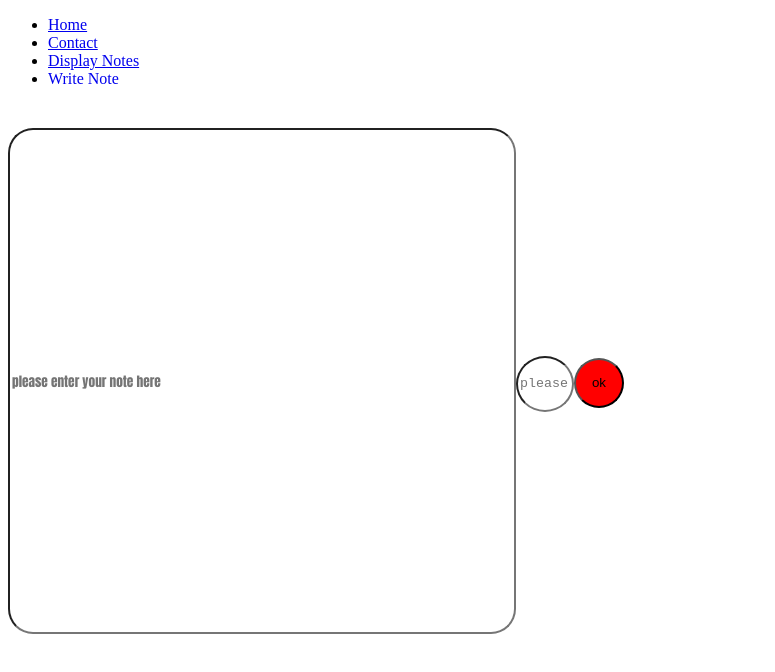
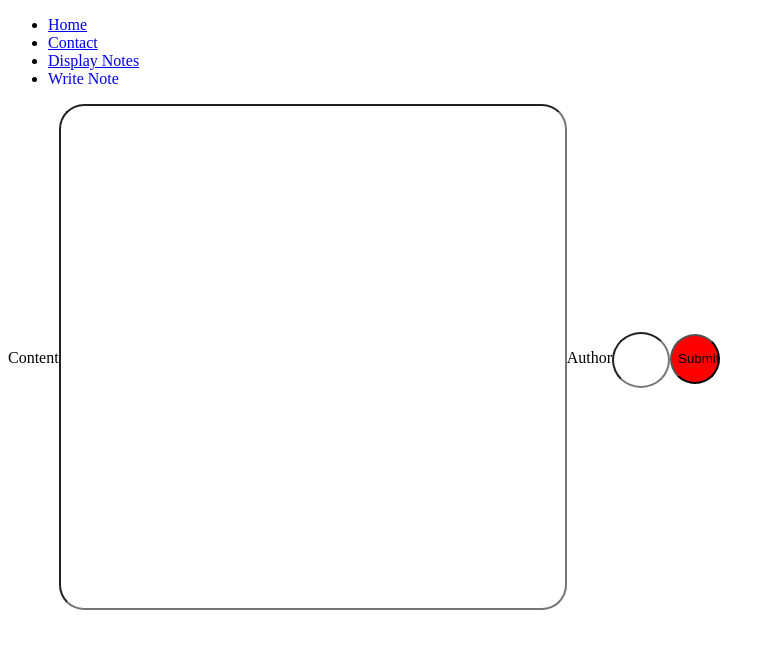
Before and after one commit to dripacademy/note-app, a React (Create React App) app in the folder wwwroot/: page /write in a window 1280 px wide. Shown: the top 672 px of the page, without its empty margins (0-775 px from the left). Built offline with nearby package versions, Linux system fonts and the light colour scheme.

Commit message:
chore: add very bare implementation for formik form
also add yup for later form validation

```diff
--- a/wwwroot/package.json
+++ b/wwwroot/package.json
@@ -8,12 +8,14 @@
     "@testing-library/user-event": "^12.5.0",
     "axios": "^0.21.0",
     "express": "^4.17.1",
+    "formik": "^2.2.6",
     "qs": "^6.9.4",
     "react": "^17.0.1",
     "react-dom": "^17.0.1",
     "react-router-dom": "^5.2.0",
     "react-scripts": "4.0.1",
-    "web-vitals": "^0.2.4"
+    "web-vitals": "^0.2.4",
+    "yup": "^0.32.8"
   },
   "scripts": {
     "start": "node server.js",
--- a/wwwroot/src/components/noteform.jsx
+++ b/wwwroot/src/components/noteform.jsx
@@ -1,6 +1,7 @@
 import React from 'react';
 import axios from 'axios';
 import qs from 'qs';
+import {useFormik} from 'formik';
 
 import './noteform.css';
 
@@ -20,6 +21,7 @@ async function postNote(content, author) {
 
 }
 
+/*
 class NoteForm extends React.Component {
     render() {
         return (
@@ -31,5 +33,40 @@ class NoteForm extends React.Component {
         );
     }
 }
+*/
+
+const NoteForm = () => {
+    const formik = useFormik({
+        initialValues: {
+            content: '',
+            author: '',
+        },
+        onSubmit: values => {
+            alert(JSON.stringify(values, null, 2));
+        },
+    });
+
+    return (
+        <form onSubmit={formik.handleSubmit}>
+        <label htmlFor="content">Content</label>
+        <input
+            id="content"
+            name="content"
+            type="content"
+            onChange={formik.handleChange}
+            value={formik.values.content}
+        />
+        <label htmlFor="author">Author</label>
+        <input
+            id="author"
+            name="author"
+            type="author"
+            onChange={formik.handleChange}
+            value={formik.values.author}
+        />
+        <button type="submit">Submit</button>
+        </form>
+    );
+}
 
 export default NoteForm;
```
Also changed, not shown: 1 other file (tests, documents, lock files or other folders).
